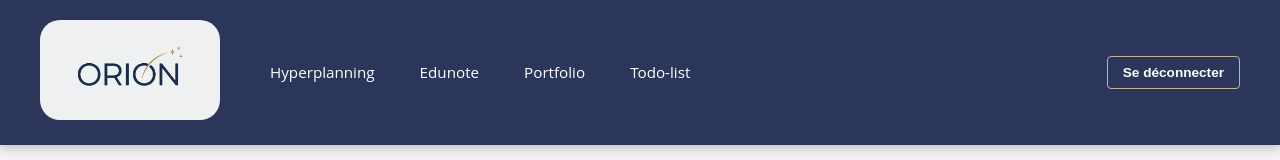
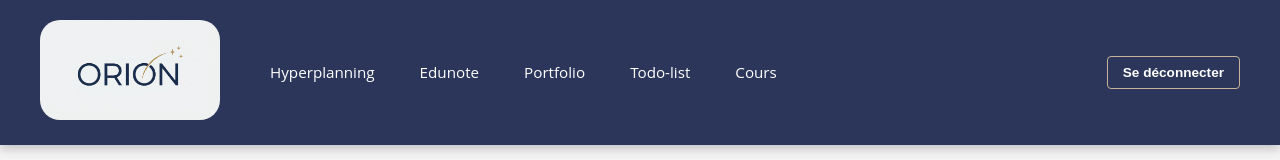
Before and after one commit to Hamza-Naim-Git/portfolio, a SvelteKit app: page /other_pages/about_us in a window 1280 px wide. Shown: the top 160 px of the page. Built offline with nearby package versions, Linux system fonts and the light colour scheme.

Commit message:
Correction boutton page Portfolio

```diff
--- a/src/routes/other_pages/about_us/+page.svelte
+++ b/src/routes/other_pages/about_us/+page.svelte
@@ -5,6 +5,7 @@
         <a href="https://cas.univ-spn.fr/cas/login?service=https%3A%2F%2Fetudnotes.iutv.univ-paris13.fr%2Fservices%2FdoAuth.php%3Fhref%3Dhttps%253A%252F%252Fetudnotes.iutv.univ-paris13.fr%252F" class="boutton">Edunote</a>
         <a href="../other_pages/portfolio" class="boutton">Portfolio</a>
         <a href="../other_pages/todolist" class="boutton">Todo-list</a>
+        <a href="../other_pages/cours" class="boutton">Cours</a>
 
         <div class="logout-container">
             <form action="?/logout" method="POST">
```
Also changed, not shown: src/routes/+page.svelte (+4 -5 lines).
